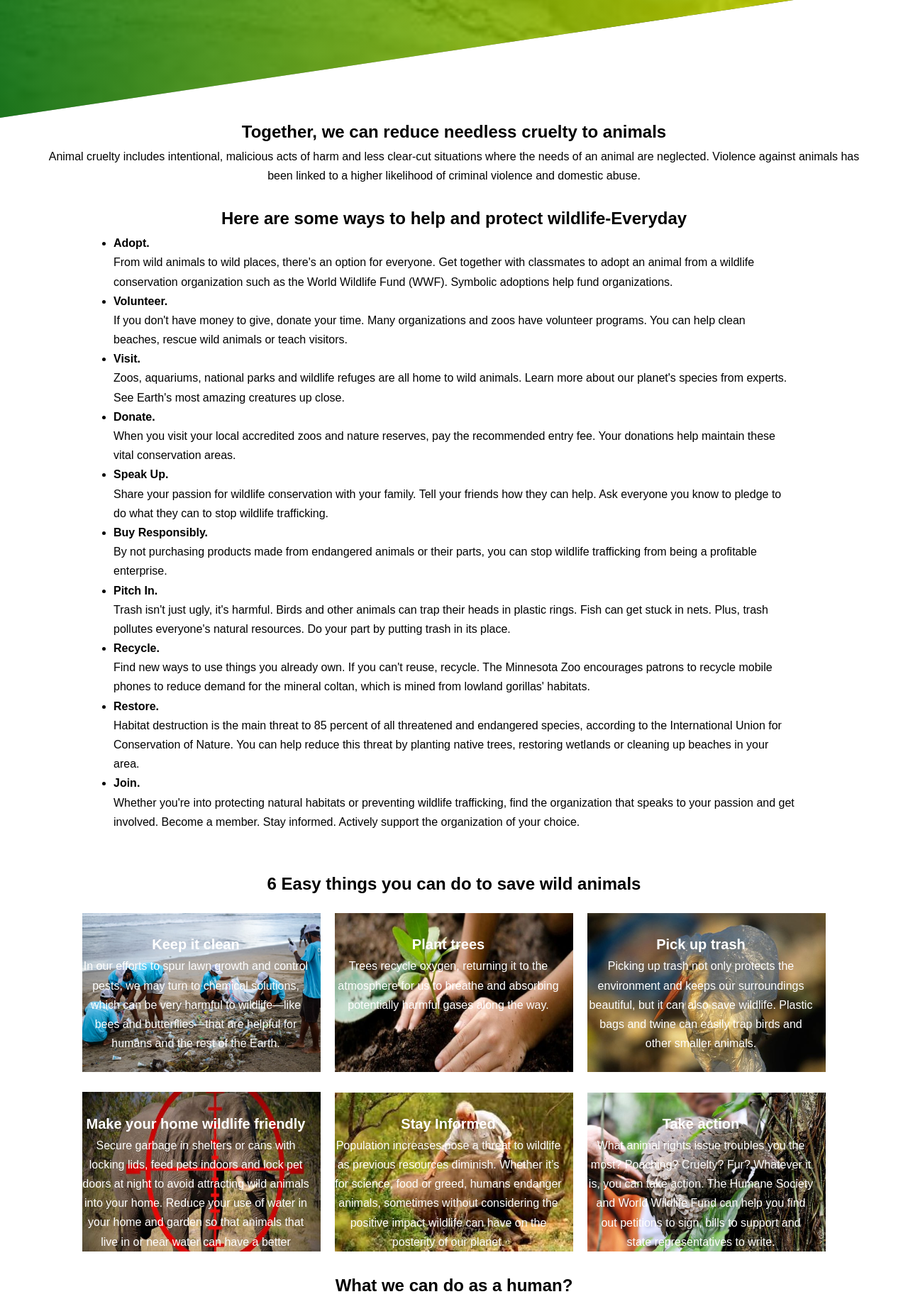
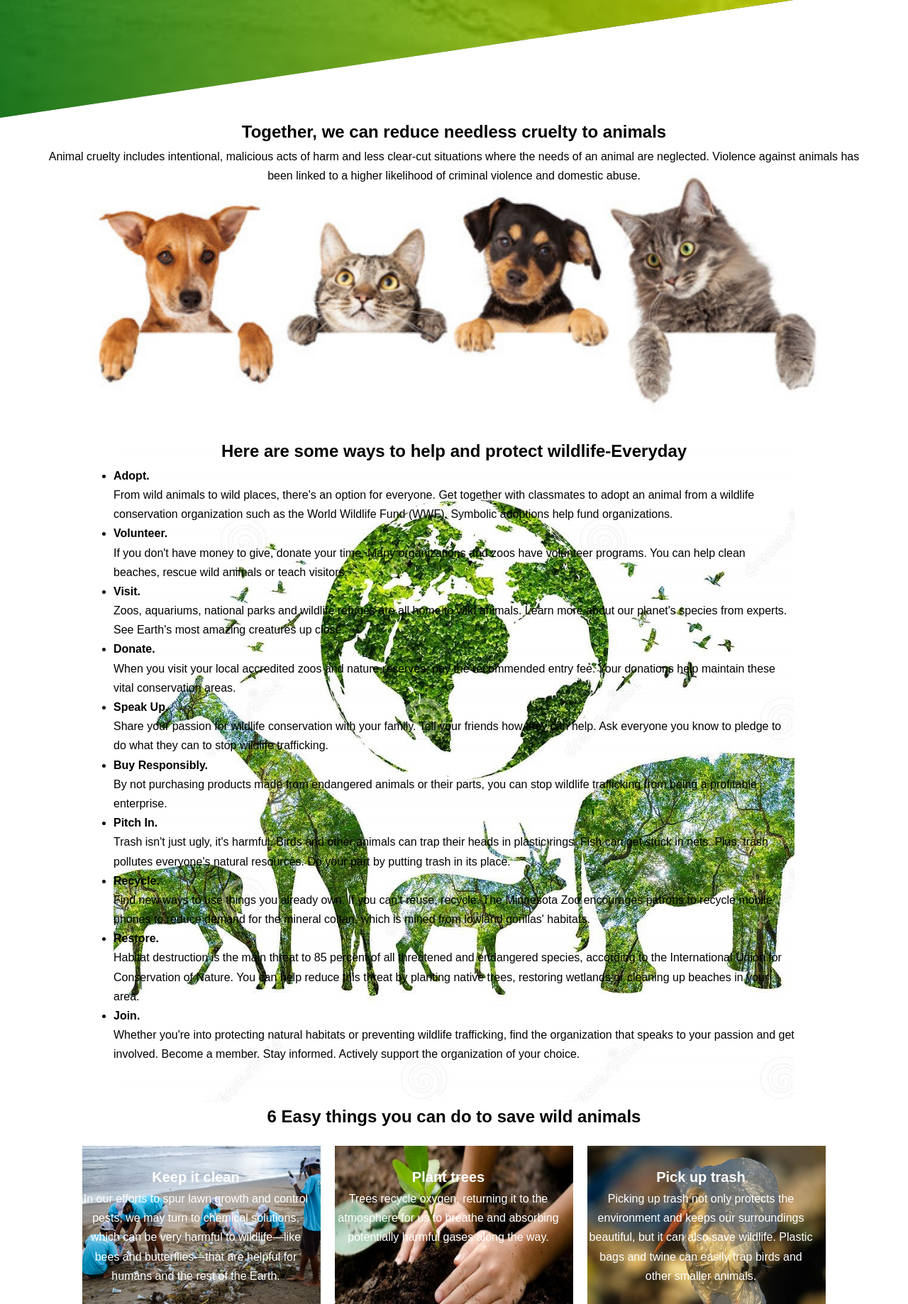
Before and after one commit to sathsaranigithub/new_project, a PHP site: page /message.html in a window 1280 px wide. Shown: the part 594-2432 px from the top of the page at 71% size. Run offline with PHP 8.4, Linux system fonts and the light colour scheme.

Commit message:
add background img

```diff
--- a/message.html
+++ b/message.html
@@ -21,7 +21,7 @@
         </div>
     </header>
 
-    <div class="lmessage">
+    <div class="lmessage backimg">
         <div class="lmessage-1">
             <h2>Together, we can reduce needless cruelty to animals</h2>
              <p class="ab">Animal cruelty includes intentional, malicious acts of harm and less clear-cut situations where the needs of an animal are neglected. Violence against animals has been linked to a higher likelihood of criminal violence and domestic abuse.</p>
--- a/messagestyle.css
+++ b/messagestyle.css
@@ -201,3 +201,16 @@
   justify-content: space-between;
   width: 60%;
 }
+.backimg {
+  height: 450px;
+  background-image: url(./img/description.jpg);
+  background-size: cover;
+  background-position: center;
+  position: relative;
+}
+.listitem {
+  background-image: url(./img/list.jpg);
+  background-size: cover;
+  background-position: center;
+  position: relative;
+}
```
Also changed, not shown: img/description.jpg (added), img/list.jpg (added).
